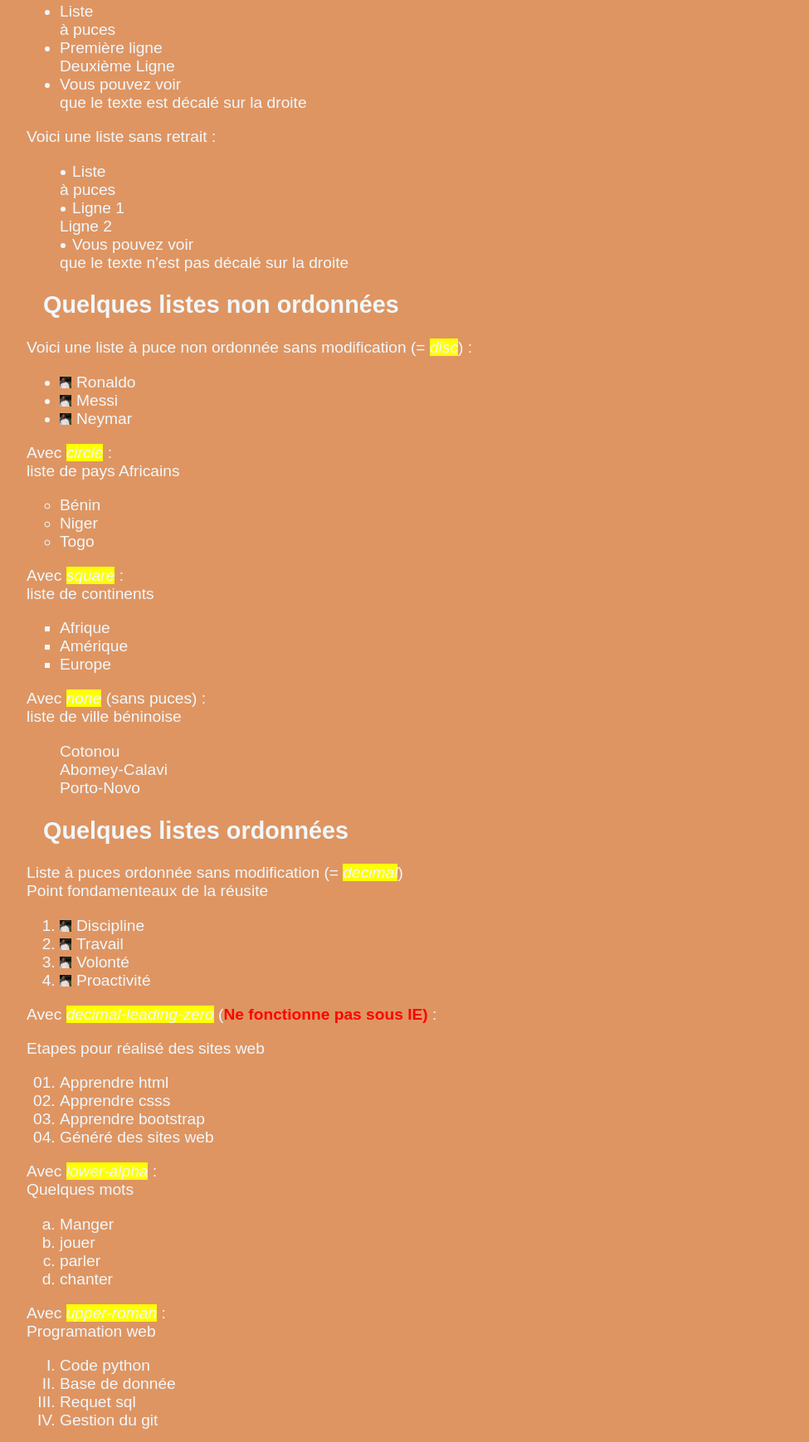
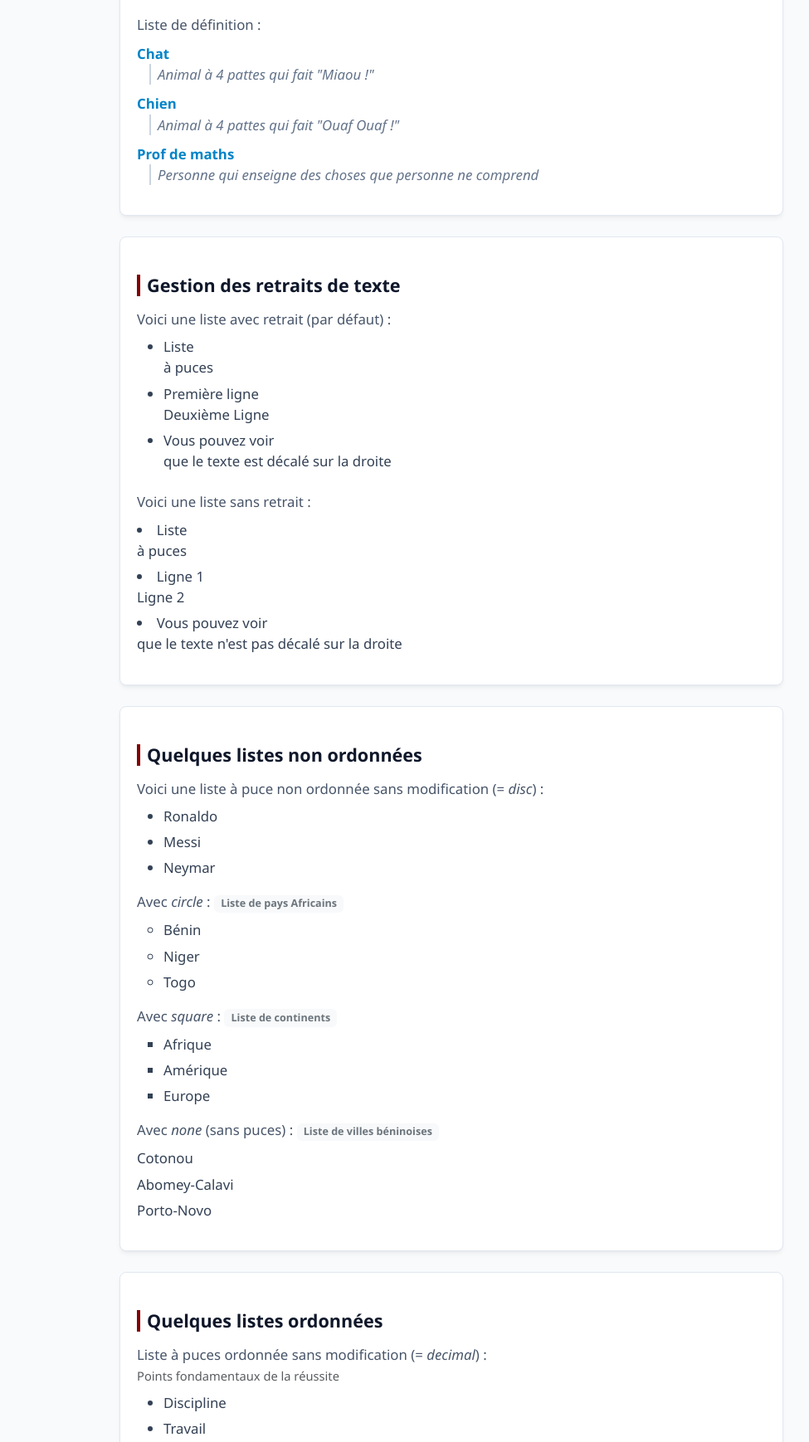
Before and after one commit to Ridwane-SANOUSSI/Projet-ridwane, a plain HTML site: page Ridwane html/Tp_liste.html in a window 1280 px wide. Shown: the part 499-2237 px from the top of the page at 83% size, without its empty margins (96-1071 px from the left). Drawn offline with nearby package versions, Linux system fonts and the light colour scheme.

Commit message:
Refactor HTML structure and improve styling
Updated the HTML structure and styles for better presentation and responsiveness using Bootstrap. Enhanced list formatting and added additional content for clarity.

```diff
--- a/Ridwane html/Tp_liste.html
+++ b/Ridwane html/Tp_liste.html
@@ -1,25 +1,124 @@
 <!DOCTYPE html>
-<html>
-    <htmlxmlns="http://www.w3.org/1999/xhtml" xml:lang="fr" lang="fr">
+<html lang="fr">
 <head>
-        <meta charset="UTF-8"/>
-        <title> Mon projet listes</title>
-        <link rel="stylesheet"  href="Ridwane html/Tp_liste.css" />
+    <meta charset="UTF-8">
+    <meta name="viewport" content="width=device-width, initial-scale=1.0">
+    <title>Mon projet listes</title>
+    <link href="https://cdn.jsdelivr.net/npm/bootstrap@5.3.3/dist/css/bootstrap.min.css" rel="stylesheet">
+    <style>
+        body {
+            /* 🎨 Fond bleu-gris très doux et professionnel */
+            background-color: #f8fafc;
+            color: #334155;
+            font-family: 'Segoe UI', Tahoma, Geneva, Verdana, sans-serif;
+            padding: 30px 12px;
+            font-size: 1.05rem; /* Lettres légèrement plus grandes comme demandé */
+        }
+
+        .container-main {
+            max-width: 800px;
+            margin: 0 auto;
+        }
+
+        h1 {
+            color: #1e293b;
+            font-size: 1.6rem;
+            font-weight: 700;
+            text-align: center;
+            margin-bottom: 30px;
+            padding-bottom: 15px;
+            border-bottom: 3px solid #0284c7;
+        }
+
+        h2 {
+            color: #0f172a;
+            font-size: 1.35rem;
+            font-weight: 600;
+            margin-top: 25px;
+            margin-bottom: 15px;
+            padding-left: 8px;
+            border-left: 4px solid #800000; /* Rappel bordeaux sobre */
+        }
+
+        .list-card {
+            background-color: #ffffff;
+            border-radius: 8px;
+            padding: 20px;
+            margin-bottom: 25px;
+            box-shadow: 0 4px 6px -1px rgba(0, 0, 0, 0.05), 0 2px 4px -2px rgba(0, 0, 0, 0.05);
+            border: 1px solid #e2e8f0;
+        }
+
+        p {
+            font-weight: 500;
+            color: #475569;
+            margin-bottom: 8px;
+        }
+
+        /* 🛠️ GESTION DES RETRAITS ET STYLES DE PUCES (CSS PROPRE) */
+        .retrait {
+            padding-left: 2rem;
+        }
+
+        .pas_de_retrait {
+            padding-left: 0;
+            list-style-position: inside;
+        }
+
+        /* Listes non ordonnées */
+        .photo { list-style-type: disc; }
+        .cercle { list-style-type: circle; }
+        .carre { list-style-type: square; }
+        .rien { list-style-type: none; padding-left: 0; }
+
+        /* Listes ordonnées */
+        .commence_a_zero { list-style-type: decimal-leading-zero; }
+        .lettres_minuscules { list-style-type: lower-alpha; }
+        .chiffres_romains { list-style-type: upper-roman; }
+        .lettres_grecques { list-style-type: lower-greek; }
+
+        /* Espacement interne des listes pour aérer le texte */
+        ul li, ol li {
+            margin-bottom: 6px;
+        }
+
+        /* Style élégant pour la liste de définition (<dl>) */
+        dt {
+            color: #0284c7;
+            font-weight: 700;
+            margin-top: 10px;
+        }
+        dd {
+            margin-left: 15px;
+            color: #64748b;
+            font-style: italic;
+            border-left: 2px solid #cbd5e1;
+            padding-left: 8px;
+        }
+    </style>
 </head>
 <body>
-        <h1>
-            Voici un travil pratique sur les différent type de listes existent en html
-        </h1>
+
+    <div class="container-main">
+        <h1>Voici un travail pratique sur les différents types de listes existant en HTML</h1>
+
+        <div class="list-card">
+            <h2>Listes Fondamentales</h2>
+            <p>Liste non ordonnée standard :</p>
             <ul>
                 <li>Fraises</li>
                 <li>Framboises</li>
                 <li>Cerises</li>
             </ul>
+
+            <p class="mt-4">Liste ordonnée standard :</p>
             <ol>
                 <li>Je me lève</li>
                 <li>Je mange et je bois</li>
                 <li>Je retourne me coucher</li>
             </ol>
+
+            <p class="mt-4">Liste de définition :</p>
             <dl>
                 <dt>Chat</dt>
                 <dd>Animal à 4 pattes qui fait "Miaou !"</dd>
@@ -28,86 +127,102 @@
                 <dt>Prof de maths</dt>
                 <dd>Personne qui enseigne des choses que personne ne comprend</dd>
             </dl>
+        </div>
+
+        <div class="list-card">
+            <h2>Gestion des retraits de texte</h2>
             <p>Voici une liste avec retrait (par défaut) :</p>
             <ul class="retrait">
                 <li>Liste<br />à puces</li>
                 <li>Première ligne<br />Deuxième Ligne </li>
                 <li>Vous pouvez voir<br />que le texte est décalé sur la droite</li>
             </ul>
-        <p>Voici une liste sans retrait :</p>
+
+            <p class="mt-4">Voici une liste sans retrait :</p>
             <ul class="pas_de_retrait">
                 <li>Liste<br />à puces</li>
                 <li>Ligne 1<br />Ligne 2</li>
                 <li>Vous pouvez voir<br />que le texte n'est pas décalé sur la droite</li>
             </ul>
-        <div>
+        </div>
+
+        <div class="list-card">
             <h2>Quelques listes non ordonnées</h2>
+
             <p>Voici une liste à puce non ordonnée sans modification (= <em>disc</em>) :</p>
             <ul class="photo">
                 <li>Ronaldo</li>
                 <li>Messi</li>
                 <li>Neymar</li>
             </ul>
-            <p>Avec <em>circle</em> :<br/>liste de pays Africains</p>
+
+            <p class="mt-3">Avec <em>circle</em> : <span class="badge bg-light text-secondary">Liste de pays Africains</span></p>
             <ul class="cercle">
                 <li>Bénin</li>
                 <li>Niger</li>
                 <li>Togo</li>
             </ul>
-            <p>Avec <em>square</em> :<br/>liste de continents </p>
+
+            <p class="mt-3">Avec <em>square</em> : <span class="badge bg-light text-secondary">Liste de continents</span></p>
             <ul class="carre">
                 <li>Afrique</li>
                 <li>Amérique</li>
                 <li>Europe</li>
             </ul>
-            <p>Avec <em>none</em> (sans puces) :<br/>liste de ville béninoise</p>
+
+            <p class="mt-3">Avec <em>none</em> (sans puces) : <span class="badge bg-light text-secondary">Liste de villes béninoises</span></p>
             <ul class="rien">
                 <li>Cotonou</li>
                 <li>Abomey-Calavi</li>
                 <li>Porto-Novo</li>
             </ul>
+        </div>
+
+        <div class="list-card">
             <h2>Quelques listes ordonnées</h2>
-            <p>Liste à puces ordonnée sans modification (= <em>decimal</em>)<br/>Point fondamenteaux de la réusite</p>
+
+            <p>Liste à puces ordonnée sans modification (= <em>decimal</em>) :<br/><span class="text-muted small">Points fondamentaux de la réussite</span></p>
             <ol class="photo">
                 <li>Discipline</li>
                 <li>Travail</li>
                 <li>Volonté</li>
                 <li>Proactivité</li>
             </ol>
-            <p>Avec <em>decimal-leading-zero</em> (<strong>Ne fonctionne pas sous IE)</strong> :</p>
-            <p>
-                Etapes pour réalisé des sites web
-            </p>
 
+            <p class="mt-3">Avec <em>decimal-leading-zero</em> :<br/><span class="text-muted small">Étapes pour réaliser des sites web</span></p>
             <ol class="commence_a_zero">
-                <li>Apprendre html</li>
-                <li>Apprendre csss</li>
-                <li>Apprendre bootstrap</li>
-                <li>Généré des sites web</li>
+                <li>Apprendre HTML</li>
+                <li>Apprendre CSS</li>
+                <li>Apprendre Bootstrap</li>
+                <li>Générer des sites web</li>
             </ol>
-            <p>Avec <em>lower-alpha</em> :<br/>Quelques mots</p>
+
+            <p class="mt-3">Avec <em>lower-alpha</em> : <span class="text-muted small">Quelques mots</span></p>
             <ol class="lettres_minuscules">
-                <li>Manger </li>
-                <li>jouer</li>
-                <li>parler</li>
-                <li>chanter</li>
+                <li>Manger</li>
+                <li>Jouer</li>
+                <li>Parler</li>
+                <li>Chanter</li>
             </ol>
-            <p>Avec <em>upper-roman</em> :<br/>Programation web</p>
+
+            <p class="mt-3">Avec <em>upper-roman</em> : <span class="text-muted small">Programmation web</span></p>
             <ol class="chiffres_romains">
-                <li>Code python</li>
-                <li>Base de donnée</li>
-                <li>Requet sql</li>
-                <li>Gestion du git</li>
+                <li>Code Python</li>
+                <li>Base de données</li>
+                <li>Requêtes SQL</li>
+                <li>Gestion du Git</li>
             </ol>
-            <p>Avec <em>lower-greek</em> (<strong>Ne fonctionne pas sous IE</strong>) :<br/>Analyse de projet</p>
+
+            <p class="mt-3">Avec <em>lower-greek</em> : <span class="text-muted small">Analyse de projet</span></p>
             <ol class="lettres_grecques">
                 <li>Analyse des besoins</li>
-                <li>Cahiers de charges</li>
-                <li>maquettes</li>
+                <li>Cahier des charges</li>
+                <li>Maquettes</li>
                 <li>Gestion de projet</li>
             </ol>
-
+        </div>
     </div>
 
+    <script src="https://cdn.jsdelivr.net/npm/bootstrap@5.3.3/dist/js/bootstrap.bundle.min.js"></script>
 </body>
                 </html>
```
Lines whose indentation alone changed are shown as unchanged.
